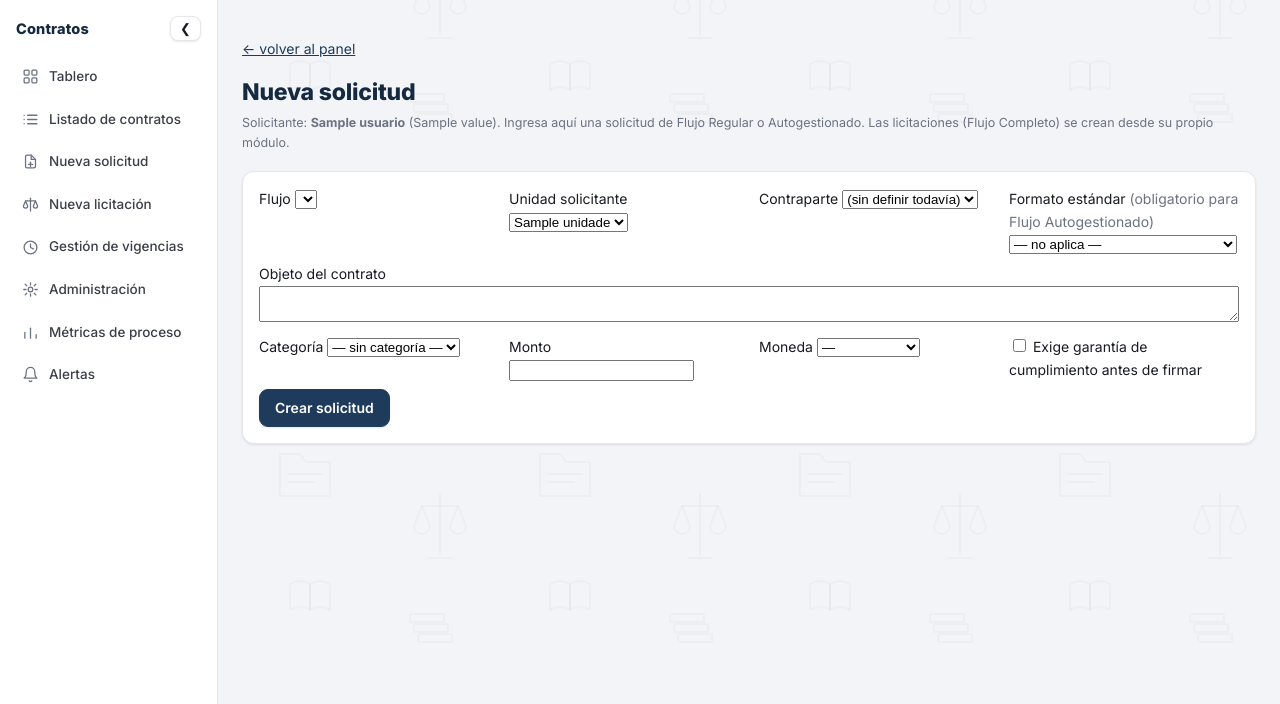
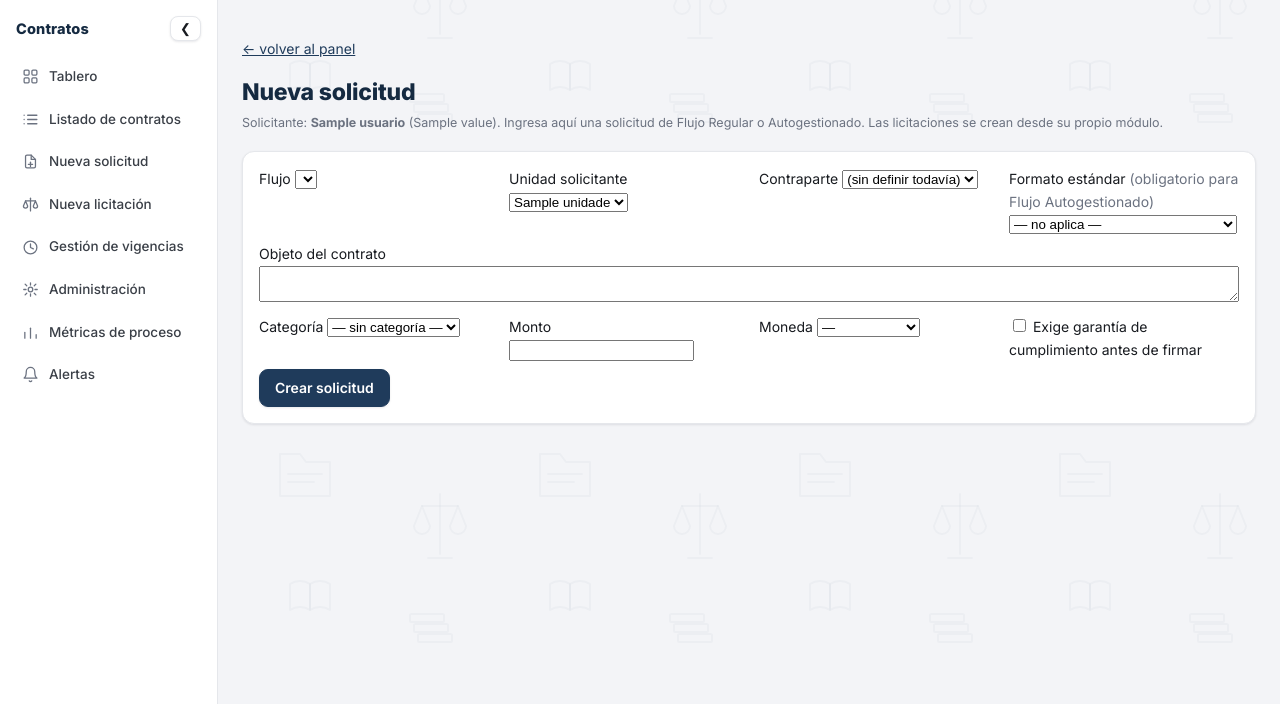
Before and after one commit to insigne123/docs-cy-app, a Python web app: template app/web/templates/nuevo_contrato.html in a window 1280 px wide. Shown: the part 96-800 px from the top of the page. Run offline with Jinja, Linux system fonts and the light colour scheme; the template is opened without the code that fills it: most values are stand-ins (such as "Sample title", 1, 10 or a date in 2020); grey boxes marked "Sample" are stand-in pictures; lists and menus that the app fills with data are empty.

Commit message:
Renombrar 'Flujo Completo' a 'Licitaciones' en toda la app
Extiende el cambio de etiqueta del tablero a las demas vistas: el
usuario confirmo que el rename debe aplicarse en todas partes, no solo
en el KPI del panel.

Se edita NOMBRES_LINEA en enums.py (fuente central que alimenta las
insignias de linea en el tablero, ficha de contrato, filtros y
reportes XLSX/PDF), mas dos insignias con el texto escrito a mano en
las plantillas de 'Nueva licitacion' y 'Detalle de licitacion'. El
valor interno del enum (C_licitacion) no cambia, solo el texto que se
muestra. Se actualizan las 2 aserciones de test que dependian del
texto anterior.

Verificado: 111/111 pruebas pasan sin regresiones.

Co-Authored-By: Claude Sonnet 5 <noreply@anthropic.com>

```diff
--- a/app/enums.py
+++ b/app/enums.py
@@ -75,7 +75,7 @@ class LineaContrato(_StrEnum):
 NOMBRES_LINEA: dict[str, str] = {
     LineaContrato.A_regular.value: "Flujo Regular",
     LineaContrato.B_autogestionado.value: "Flujo Autogestionado",
-    LineaContrato.C_licitacion.value: "Flujo Completo",
+    LineaContrato.C_licitacion.value: "Licitaciones",
 }
 
 
--- a/app/web/templates/detalle_licitacion.html
+++ b/app/web/templates/detalle_licitacion.html
@@ -4,7 +4,7 @@
 {% block body %}
 <p><a href="/panel">&larr; volver al panel</a></p>
 <h1>{{ l.codigo }}
-  <span class="badge l-C_licitacion">Flujo Completo</span>
+  <span class="badge l-C_licitacion">Licitaciones</span>
   <span class="badge s-en_tramite">{{ l.estado.value.replace('_',' ') }}</span>
 </h1>
 <div class="sub">{{ l.objeto }}</div>
--- a/app/web/templates/nueva_licitacion.html
+++ b/app/web/templates/nueva_licitacion.html
@@ -2,7 +2,7 @@
 {% block title %}Nueva licitación · Panel de Contratos{% endblock %}
 {% block body %}
 <p><a href="/panel">&larr; volver al panel</a></p>
-<h1>Nueva licitación <span class="badge l-C_licitacion">Flujo Completo</span></h1>
+<h1>Nueva licitación <span class="badge l-C_licitacion">Licitaciones</span></h1>
 <div class="sub">
   Solicitante: <strong>{{ usuario.nombre }}</strong> ({{ usuario.rol.value }}). Esto inicia la
   Fase I (Pre-Adjudicación); si se adjudica, se crea automáticamente el contrato en Fase II.
--- a/app/web/templates/nuevo_contrato.html
+++ b/app/web/templates/nuevo_contrato.html
@@ -5,8 +5,8 @@
 <h1>Nueva solicitud</h1>
 <div class="sub">
   Solicitante: <strong>{{ usuario.nombre }}</strong> ({{ usuario.rol.value }}). Ingresa aquí una
-  solicitud de Flujo Regular o Autogestionado. Las licitaciones (Flujo Completo) se crean
-  desde su propio módulo.
+  solicitud de Flujo Regular o Autogestionado. Las licitaciones se crean desde su propio
+  módulo.
 </div>
 
 {% if error %}<p class="n-critica">{{ error }}</p>{% endif %}
```
Also changed, not shown: tests/test_web_licitaciones.py (+2 -2 lines).
